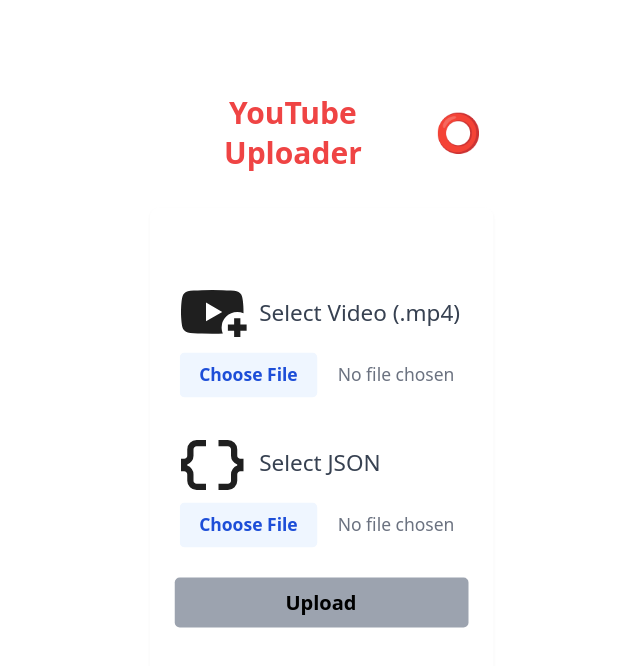
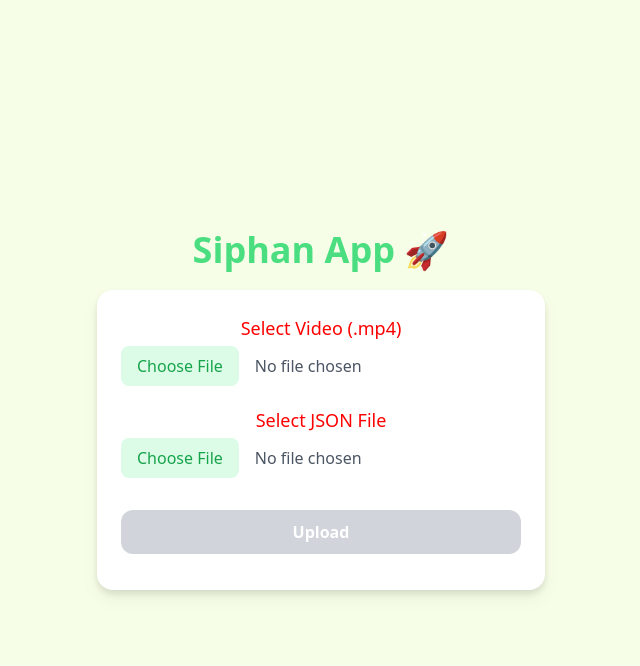
Before and after one commit to itssiphan/my-uploader-fronted, a React (Vite) app: page / in a window 1280 px wide. Shown: the top 666 px of the page, without its empty margins (319-959 px from the left). Built offline with nearby package versions, Linux system fonts and the light colour scheme.

Commit message:
Update App.jsx

```diff
--- a/src/App.jsx
+++ b/src/App.jsx
@@ -1,119 +1,107 @@
-import React, { useState, useEffect } from 'react';
-import axios from 'axios';
+import React, { useState } from 'react';
 import './App.css';
 
 function App() {
-  const [video, setVideo] = useState(null);
+  const [videoFile, setVideoFile] = useState(null);
   const [jsonFile, setJsonFile] = useState(null);
-  const [uploading, setUploading] = useState(false);
-  const [message, setMessage] = useState('');
+  const [uploadStatus, setUploadStatus] = useState("Upload");
+  const [message, setMessage] = useState("");
 
-  const handleVideoChange = (e) => {
-    const selectedFile = e.target.files[0];
-    setVideo(selectedFile);
-    console.log('Selected Video:', selectedFile);
+  const handleVideo = (e) => {
+    const file = e.target.files[0];
+    setVideoFile(file);
   };
 
-  const handleJsonChange = (e) => {
-    const selectedFile = e.target.files[0];
-    setJsonFile(selectedFile);
-    console.log('Selected JSON:', selectedFile);
+  const handleJson = (e) => {
+    const file = e.target.files[0];
+    setJsonFile(file);
   };
 
   const handleUpload = async () => {
-    if (!video || !jsonFile) {
-      setMessage('Please select both a video and a JSON file!');
+    if (!videoFile || !jsonFile) {
+      alert("Please select both a video and a JSON file!");
       return;
     }
 
-    setUploading(true);
-    setMessage('');
-    const formData = new FormData();
-    formData.append('video', video);
-    formData.append('json', jsonFile);
+    setUploadStatus("Uploading...");
+    setMessage("");
 
     try {
-       const response = await axios.post('https://my-uploader-bakend.onrender.com/upload', formData, {
-  headers: { 'Content-Type': 'multipart/form-data' },
+      const formData = new FormData();
+      formData.append("video", videoFile);
+      formData.append("json", jsonFile);
+
+      const res = await fetch("https://my-uploader-bakend.onrender.com/upload", {
+        method: "POST",
+        body: formData,
       });
-      setMessage(
-        `Video uploaded successfully! Title: ${response.data.title} | Watch: https://youtu.be/${response.data.videoId}`
-      );
-    } catch (error) {
-      setMessage('Upload failed: ' + error.message);
-    } finally {
-      setUploading(false);
+
+      if (!res.ok) {
+        throw new Error(`Server Error: ${res.status}`);
+      }
+
+      const data = await res.json();
+      setUploadStatus("Uploaded ✅");
+      setMessage(`Video uploaded! 🎉 Title: ${data.title} | Watch: https://youtu.be/${data.videoId}`);
+
+      // Clear files
+      setVideoFile(null);
+      setJsonFile(null);
+    } catch (err) {
+      console.error("Upload Error:", err);
+      setUploadStatus("Retry");
+      setMessage(`Upload failed ❌: ${err.message}`);
     }
   };
 
-  useEffect(() => {
-    console.log('Video:', video);
-    console.log('JSON File:', jsonFile);
-  }, [video, jsonFile]);
+  return (
+    <div className="min-h-screen bg-lime-50 flex flex-col items-center justify-center p-4">
+      <h2 className="text-4xl my-5 font-bold text-center text-green-400">Siphan App 🚀</h2>
 
-  return (
-    <>
-      <div className="h-full overflow-hidden">
-        <div className="h-full flex overflow-x-hidden scale-125 flex-col justify-center items-center">
-          <div className="flex items-center gap-2 mb-7 w-[257px]">
-            <h1 className="text-2xl text-red-500 font-bold">YouTube Uploader</h1>
-            <span className="text-3xl">⭕</span>
-          </div>
-          <div className="flex flex-col p-5 w-[275px] h-[400px] justify-center gap-3 rounded-lg bg-white drop-shadow-sm">
-            <div className="flex flex-col justify-start items-start">
-              <div className="flex items-center gap-2">
-                <img src="./public/youtube_activity_24dp_1F1F1F_FILL0_wght400_GRAD0_opsz24.svg" alt="" />
-                <label className="block mb-1 text-lg font-medium text-gray-700">Select Video (.mp4)</label>
-              </div>
-              <input
-                onChange={handleVideoChange}
-                type="file"
-                accept=".mp4"
-                className="ml-1 mb-3 block w-full text-sm text-gray-500 file:mr-4 file:py-2 file:px-4 file:rounded file:border-0 file:text-sm file:font-semibold file:bg-blue-50 file:text-blue-700 hover:file:bg-blue-100"
-              />
-              {video && (
-                <details className="text-lg ml-2 line-clamp-3 text-red-500 -mb-2">
-                  <summary>Video</summary>
-                  {video.name}
-                </details>
-              )}
-            </div>
-            <div className="flex flex-col justify-start items-start">
-              <div className="flex items-center gap-2">
-                <img src="./public/data_object_24dp_1F1F1F_FILL0_wght400_GRAD0_opsz24.svg" alt="" />
-                <label className="block mb-1 text-lg font-medium text-gray-700">Select JSON</label>
-              </div>
-              <input
-                onChange={handleJsonChange}
-                type="file"
-                accept=".json"
-                className="ml-1 mb-3 block w-full text-sm text-gray-500 file:mr-4 file:py-2 file:px-4 file:rounded file:border-0 file:text-sm file:font-semibold file:bg-blue-50 file:text-blue-700 hover:file:bg-blue-100"
-              />
-              {jsonFile && (
-                <details className="text-lg ml-2 text-red-500">
-                  <summary>JSON</summary>
-                  {jsonFile.name}
-                </details>
-              )}
-            </div>
-            <button
-              onClick={handleUpload}
-              disabled={uploading || !video || !jsonFile}
-              className={`w-full mb-2 py-2 px-4 rounded text-black font-semibold ${
-                uploading || !video || !jsonFile ? 'bg-gray-400 cursor-not-allowed' : 'bg-blue-500 hover:bg-blue-600'
-              }`}
-            >
-              {uploading ? 'Uploading...' : 'Upload'}
-            </button>
-            {message && (
-              <p className={`text-sm ${message.includes('failed') ? 'text-red-500' : 'text-green-500'}`}>
-                {message}
-              </p>
-            )}
-          </div>
+      <div className="bg-white drop-shadow-lg rounded-2xl p-6 w-full max-w-md flex flex-col gap-5">
+        <div className="space-y-1">
+          <label className="block text-lg text-[#ff0000] font-medium mb-1">Select Video (.mp4)</label>
+          <input
+            onChange={handleVideo}
+            type="file"
+            accept=".mp4"
+            className="block w-full text-gray-600 file:mr-4 file:py-2 file:px-4 file:border-0 file:rounded-lg file:bg-green-100 file:text-green-600 hover:file:bg-green-200"
+          />
+          {videoFile && <p className="text-sm text-blue-600 truncate">🎥 {videoFile.name}</p>}
         </div>
+
+        <div className="space-y-1">
+          <label className="block text-lg text-[#ff0000] font-medium mb-1">Select JSON File</label>
+          <input
+            onChange={handleJson}
+            type="file"
+            accept=".json"
+            className="block w-full text-gray-600 file:mr-4 file:py-2 file:px-4 file:border-0 file:rounded-lg file:bg-green-100 file:text-green-600 hover:file:bg-green-200"
+          />
+          {jsonFile && <p className="text-sm text-blue-600 truncate">📄 {jsonFile.name}</p>}
+        </div>
+
+        <button
+          onClick={handleUpload}
+          disabled={!videoFile || !jsonFile || uploadStatus === "Uploading..."}
+          className={`w-full my-3 py-[10px] px-4 rounded-xl text-white font-semibold ${
+            !videoFile || !jsonFile || uploadStatus === "Uploading..."
+              ? "bg-gray-300 cursor-not-allowed"
+              : "bg-green-500 hover:bg-green-700"
+          }`}
+        >
+          {uploadStatus}
+        </button>
       </div>
-    </>
+
+      {message && (
+        <div className="mt-5 text-center max-w-md px-4 py-2 rounded bg-white shadow">
+          <p className={message.includes("failed") ? "text-red-500" : "text-green-600"}>
+            {message}
+          </p>
+        </div>
+      )}
+    </div>
   );
 }
 
```
